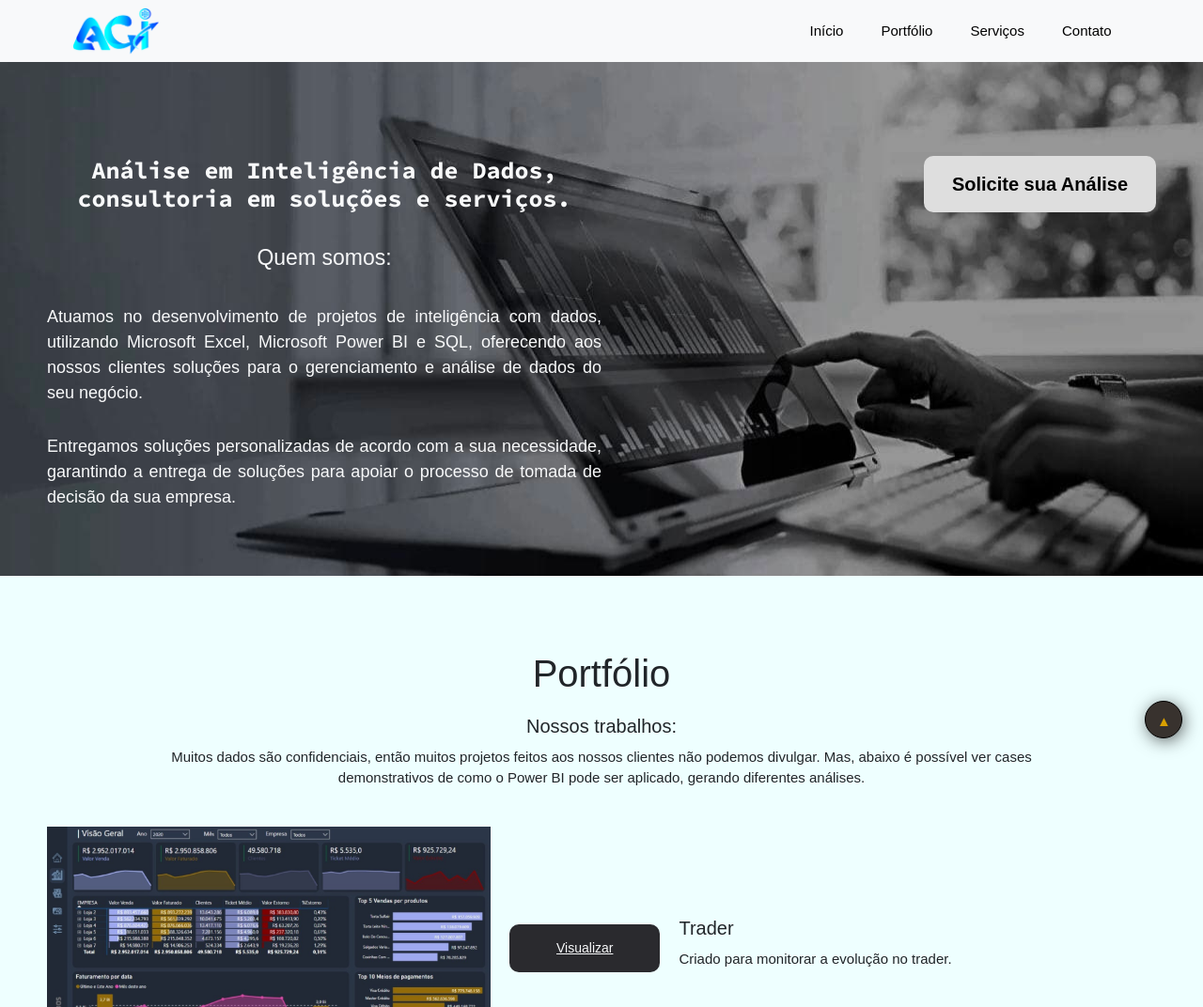
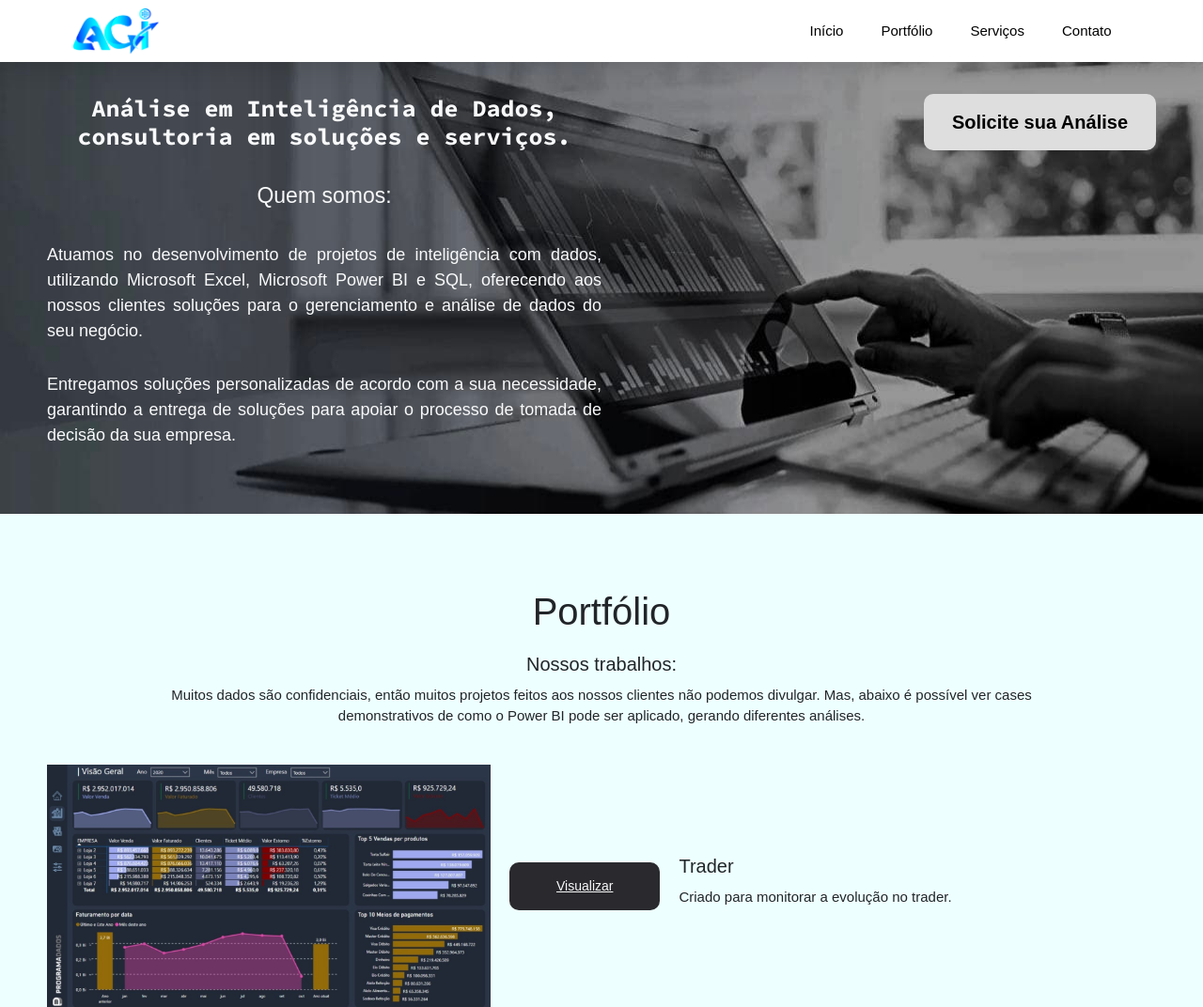
Before and after one commit to ceciliaoliveira-s/ConsultoriaCA, a PHP site: page / in a window 1280 px wide. Shown: the top 1072 px of the page at 94% size. Run offline with PHP 8.4, Linux system fonts and the light colour scheme; some web fonts are replaced.

Commit message:
Header fixed and remove back-to-top button

```diff
--- a/css/style.css
+++ b/css/style.css
@@ -54,7 +54,13 @@ body {
 #header {
     width: 100%;
     background-color: var(--color-white);
-    transition: background ease-out 0.2s;
+}
+
+#header.active {
+    position: fixed;
+    background: #fff;
+    box-shadow: 0 0 30px 0 rgba(0, 0, 0, 0.2);
+    z-index: 9999;
 }
 
 #header .logo {
@@ -393,32 +399,3 @@ footer .social div img {
     width: 3rem;
     margin-right: 1rem;
 }
-
-.back-to-top {
-    background-color: #38322e;
-    border-radius: 50%;
-    border: 0.1rem solid var(--color-black);
-    bottom: 14px;
-    box-shadow: 2px 3px 19px -2px rgba(0, 0, 0, .75);
-    color: #d9a000;
-    cursor: pointer;
-    height: 40px;
-    position: fixed;
-    right: 22px;
-    width: 40px;
-    z-index: 3;
-    text-decoration: none;
-    transition: all 0.2s linear;
-}
-
-.back-to-top::after {
-    content: '▲';
-    display: flex;
-    justify-content: center;
-    padding-left: 1px;
-    padding-top: 10px;
-}
-
-.back-to-top:hover {
-    transform: scale(1.1);
-}
--- a/index.html
+++ b/index.html
@@ -18,7 +18,7 @@
     <header id="header" class="active">
         <div class="container">
             <nav class="navbar navbar-expand-lg navbar-light justify-content-between">
-                <a class="navbar-brand" href="#">
+                <a class="navbar-brand" href="#banner">
                     <img src="img/logo.png" class="img-fluid logo">
                 </a>
                 <button class="navbar-toggler" type="button" data-bs-toggle="collapse" data-bs-target="#navbarNav" aria-controls="navbarNav" aria-expanded="false" aria-label="Toggle navigation">
@@ -221,8 +221,6 @@
         </div>
     </footer>
 
-    <a class="back-to-top" href="#header"></a>
-
     <script
       src="https://cdn.jsdelivr.net/npm/popper.js@1.16.0/dist/umd/popper.min.js"
       integrity="sha384-Q6E9RHvbIyZFJoft+2mJbHaEWldlvI9IOYy5n3zV9zzTtmI3UksdQRVvoxMfooAo"
```
Also changed, not shown: js/menu.js (deleted, +0 -13 lines).
